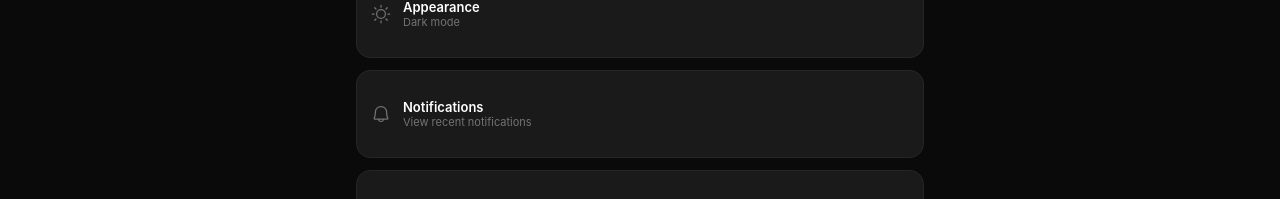
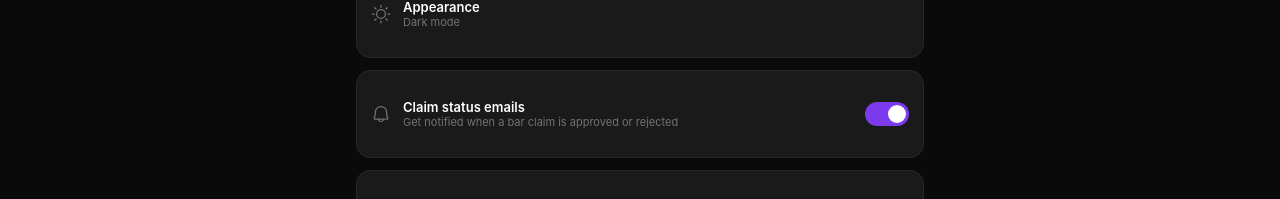
Before and after one commit to iamtigermaximus/hoppr, a Next.js app: page /settings in a window 1280 px wide. Shown: the part 259-458 px from the top of the page. Built offline with nearby package versions, Linux system fonts and the light colour scheme; no server answers; the database is empty; sample sign-in values are in the browser's storage.

Commit message:
feat(settings): add claim notification toggle to consumer settings (Gap 10)
- Expose claimNotificationsEnabled in GET/PUT /api/users/me

- Add animated toggle card for Claim status emails on settings page

- Add claimNotificationsEnabled field to User model (default: true)

```diff
--- a/src/app/(authenticated)/settings/page.tsx
+++ b/src/app/(authenticated)/settings/page.tsx
@@ -1,4 +1,5 @@
 "use client";
+import { useState, useEffect } from "react";
 import { signOut, useSession } from "next-auth/react";
 import { useRouter } from "next/navigation";
 import { Card } from "@/components/ui/Card";
@@ -10,6 +11,32 @@ export default function SettingsPage() {
   const { data: session } = useSession();
   const router = useRouter();
   const { isDark, toggle } = useThemeToggle();
+  const [claimNotifications, setClaimNotifications] = useState(true);
+
+  useEffect(() => {
+    fetch("/api/users/me")
+      .then((r) => r.json())
+      .then((data) => {
+        if (data.claimNotificationsEnabled != null) {
+          setClaimNotifications(data.claimNotificationsEnabled);
+        }
+      })
+      .catch(() => {});
+  }, []);
+
+  const handleToggleClaimNotifications = async () => {
+    const next = !claimNotifications;
+    setClaimNotifications(next);
+    try {
+      await fetch("/api/users/me", {
+        method: "PUT",
+        headers: { "Content-Type": "application/json" },
+        body: JSON.stringify({ claimNotificationsEnabled: next }),
+      });
+    } catch {
+      setClaimNotifications(!next);
+    }
+  };
 
   return (
     <div style={{ padding: "16px", maxWidth: "600px", margin: "0 auto" }}>
@@ -31,6 +58,45 @@ export default function SettingsPage() {
           <div style={{ flex: 1 }}>
             <div style={{ color: "var(--color-text-primary)", fontWeight: 600, fontSize: "13px" }}>Appearance</div>
             <div style={{ color: "var(--color-text-muted)", fontSize: "11px" }}>{isDark ? "Dark mode" : "Light mode"}</div>
+          </div>
+        </div>
+      </Card>
+
+      <Card style={{ marginBottom: "12px" }}>
+        <div
+          style={{ display: "flex", alignItems: "center", justifyContent: "space-between", gap: "12px", padding: "14px 0", cursor: "pointer" }}
+          onClick={handleToggleClaimNotifications}
+        >
+          <div style={{ display: "flex", alignItems: "center", gap: "12px" }}>
+            <Bell size={20} color="var(--color-text-muted)" />
+            <div>
+              <div style={{ color: "var(--color-text-primary)", fontWeight: 600, fontSize: "13px" }}>Claim status emails</div>
+              <div style={{ color: "var(--color-text-muted)", fontSize: "11px" }}>Get notified when a bar claim is approved or rejected</div>
+            </div>
+          </div>
+          <div
+            style={{
+              width: 44,
+              height: 24,
+              borderRadius: 12,
+              background: claimNotifications ? "#7c3aed" : "#d1d5db",
+              position: "relative",
+              transition: "background 0.2s",
+              flexShrink: 0,
+            }}
+          >
+            <div
+              style={{
+                width: 18,
+                height: 18,
+                borderRadius: "50%",
+                background: "white",
+                position: "absolute",
+                top: 3,
+                left: claimNotifications ? 23 : 3,
+                transition: "left 0.2s",
+              }}
+            />
           </div>
         </div>
       </Card>
--- a/src/app/api/users/me/route.ts
+++ b/src/app/api/users/me/route.ts
@@ -15,7 +15,7 @@ export async function GET() {
         id: true, email: true, username: true, bio: true, image: true,
         phoneNumber: true, drinkPrefs: true, interests: true, languages: true,
         instagram: true, facebook: true, twitter: true, gallery: true, createdAt: true,
-        onboardingCompleted: true, activatedAt: true,
+        onboardingCompleted: true, activatedAt: true, claimNotificationsEnabled: true,
       },
     });
 
@@ -36,7 +36,7 @@ export async function PUT(req: Request) {
     const userId = session.user.id;
 
     const data = await req.json();
-    const allowed = ["username", "bio", "image", "drinkPrefs", "interests", "languages", "instagram", "facebook", "twitter", "phoneNumber", "gallery", "onboardingCompleted", "activatedAt"];
+    const allowed = ["username", "bio", "image", "drinkPrefs", "interests", "languages", "instagram", "facebook", "twitter", "phoneNumber", "gallery", "onboardingCompleted", "activatedAt", "claimNotificationsEnabled"];
     const updateData: any = {};
     for (const key of allowed) {
       if (data[key] !== undefined) updateData[key] = data[key];
```
Also changed, not shown: 1 other file (tests, documents, lock files or other folders).
